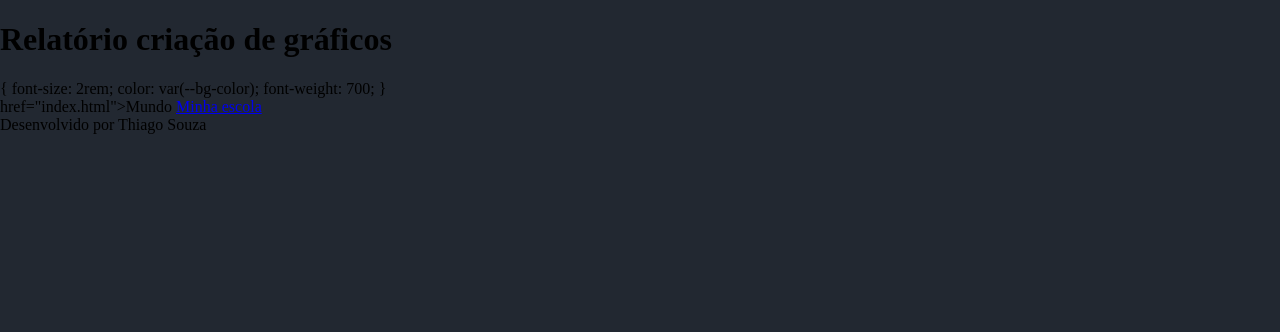
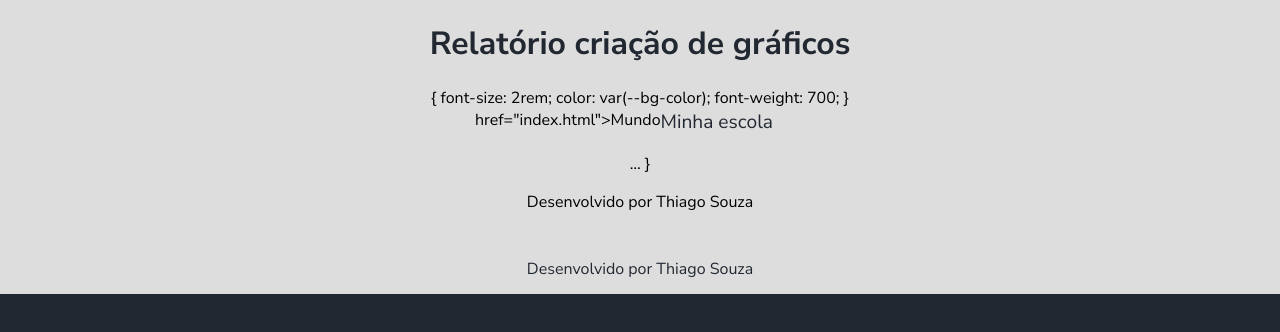
Before and after one commit to eiithiag0o/criando-gr-ficos, a plain HTML site: page index.html in a window 1280 px wide. Drawn offline with Linux system fonts and the light colour scheme.

Commit message:
21/10/2024

```diff
--- /dev/null
+++ b/graficos/informacoesGlobais.js
@@ -0,0 +1,15 @@
+const url = 'https://raw.githubusercontent.com/guilhermeonrails/api/main/dados-globais.json'
+
+async function vizualizarInformacoesGlobais() {
+    const res = await fetch(url)
+    const dados = await res.json()
+    cosole.log(dados);
+    const paragrafo = document.createElement('p')
+    paragrafo.classList.add('graficos-container__texto')
+    paragrafo.innerHTML = `Você sabia que o mundo tem ${dados.total_pessoas_mundo} de pessoas e que aproximadamente ${dados.total_pessoas_conectadas} estão conectadas em alguma rede social e passam em média ${dados.tempo_medio} horas conectadas.`
+
+    const container = document.getElementById(‘graficos-container’)
+    container.appendChild(paragrafo)
+  }
+
+  vizualizarInformacoesGlobais()
--- a/index.html
+++ b/index.html
@@ -22,7 +22,22 @@
            </a> href="index.html">Mundo</a>
             <a href="#">Minha escola</a>
         </nav>
-    </header>
+    </header><!DOCTYPE html>
+    <html lang="pt-br">
+    <head>
+        <meta charset="UTF-8">
+        <meta name="viewport" content="width=device-width, initial-scale=1.0">
+        <title>criando gráficos</title>
+        <link rel="stylesheet" href="style.css">
+    </head>
+    <body>
+        <header>
+    …    }
+
+       <p>Desenvolvido por Thiago Souza</p>
+        </footer>
+    </body>
+    </html>
     <main class="graficos-section">
         <section id="graficos-container" class="graficos-container">
             <!-- crie os gráficos aqui -->
@@ -42,5 +57,6 @@
 
    <p>Desenvolvido por Thiago Souza</p>
     </footer>
+    <script type="module" src="graficos/informacoesGlobais.js"></script>
 </body>
 </html>
--- a/style.css
+++ b/style.css
@@ -9,6 +9,48 @@
 
 body {
     background-color: var(--bg-color);
+    color: var(-- --primary-color);
+    font-family: var(--font);
     height: 100vh;
     margin: 0;
 }
+
+h1 {
+    font-size: 2rem;
+    color: var(--bg-color);
+     font-weight: 700;
+}
+
+nav {
+    display: flex;
+    justify-content: center;
+    font-weight: 400;
+}
+
+nav a {
+    text-decoration: none;
+    color: var(--bg-color);
+     margin: 0 2rem 1rem 0rem;
+     font-size: 1.2rem;
+}
+header {
+    background-color: var(--primary-color);
+    text-align: center;
+    padding: 1px;
+}
+nav a:hover {
+    text-decoration: underline;
+    transform: scale(0.90);
+    transition: transform 0.1s;
+}
+
+footer {
+    display: flex;
+    align-items: center;
+    justify-content: center;
+    background-color: var(--primary-color);
+    color: var(--bg-color);
+    width: 100%;
+    height: 3rem;
+    margin-top: 2rem;
+}
```
Also changed, not shown: 2 other files.
